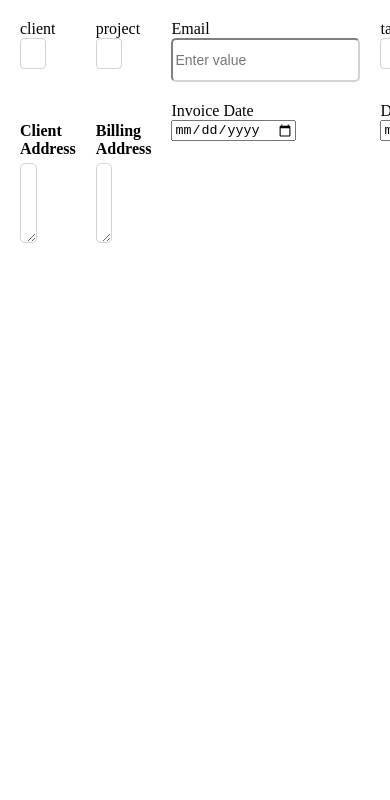
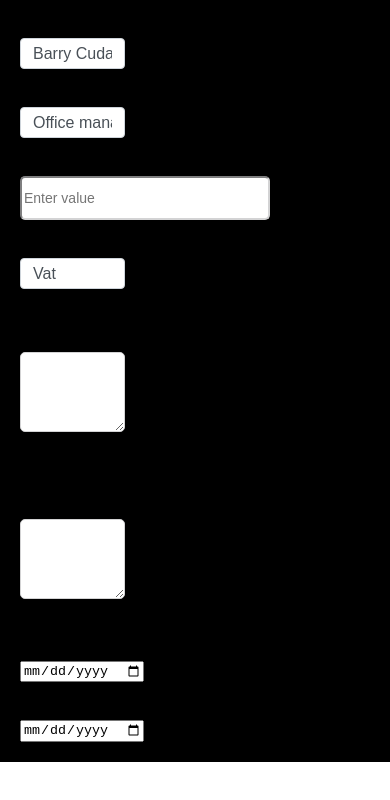
Before and after one commit to Ayushaj2628/invoice, an Angular app: page / in a window 390 px wide. Shown: the top 800 px of the page. Built offline with nearby package versions, Linux system fonts and the light colour scheme.

Commit message:
feat: responsive

```diff
--- a/src/app/pages/invoice/createpage/createpage.component.scss
+++ b/src/app/pages/invoice/createpage/createpage.component.scss
@@ -1,6 +1,14 @@
+@use '../../../../styles/breakpoints';
+
 .invoice {
     display: grid;
     grid-template-columns: repeat(4, 1fr);
     gap: 20px; /* Space between grid items */
     padding: 20px;
+    background-color: aqua;
+     @include breakpoints.respond-to(tablet-down) {
+    grid-template-columns: repeat(1, 1fr);
+    background-color: black;
+
+        }
 }
```
